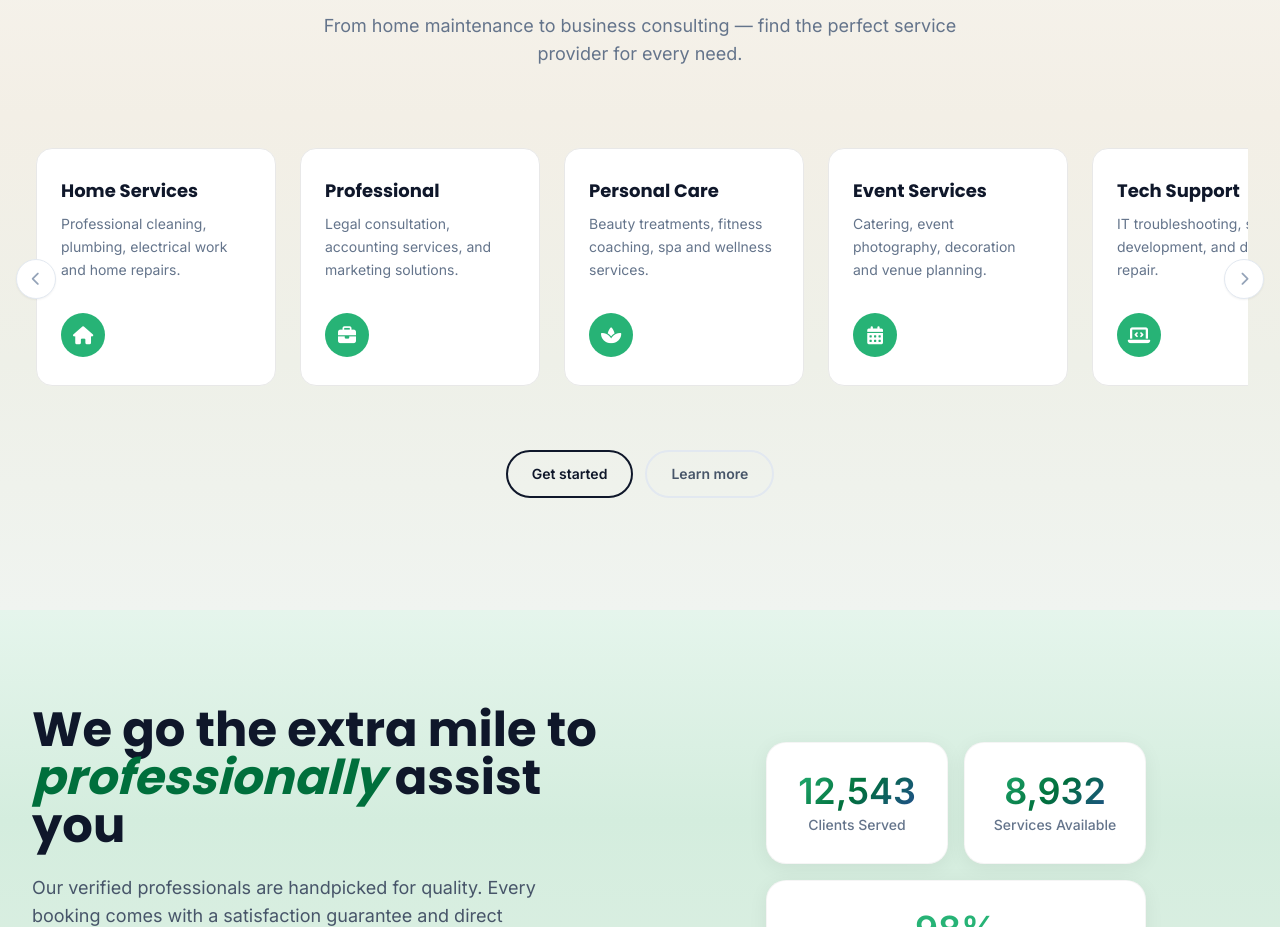
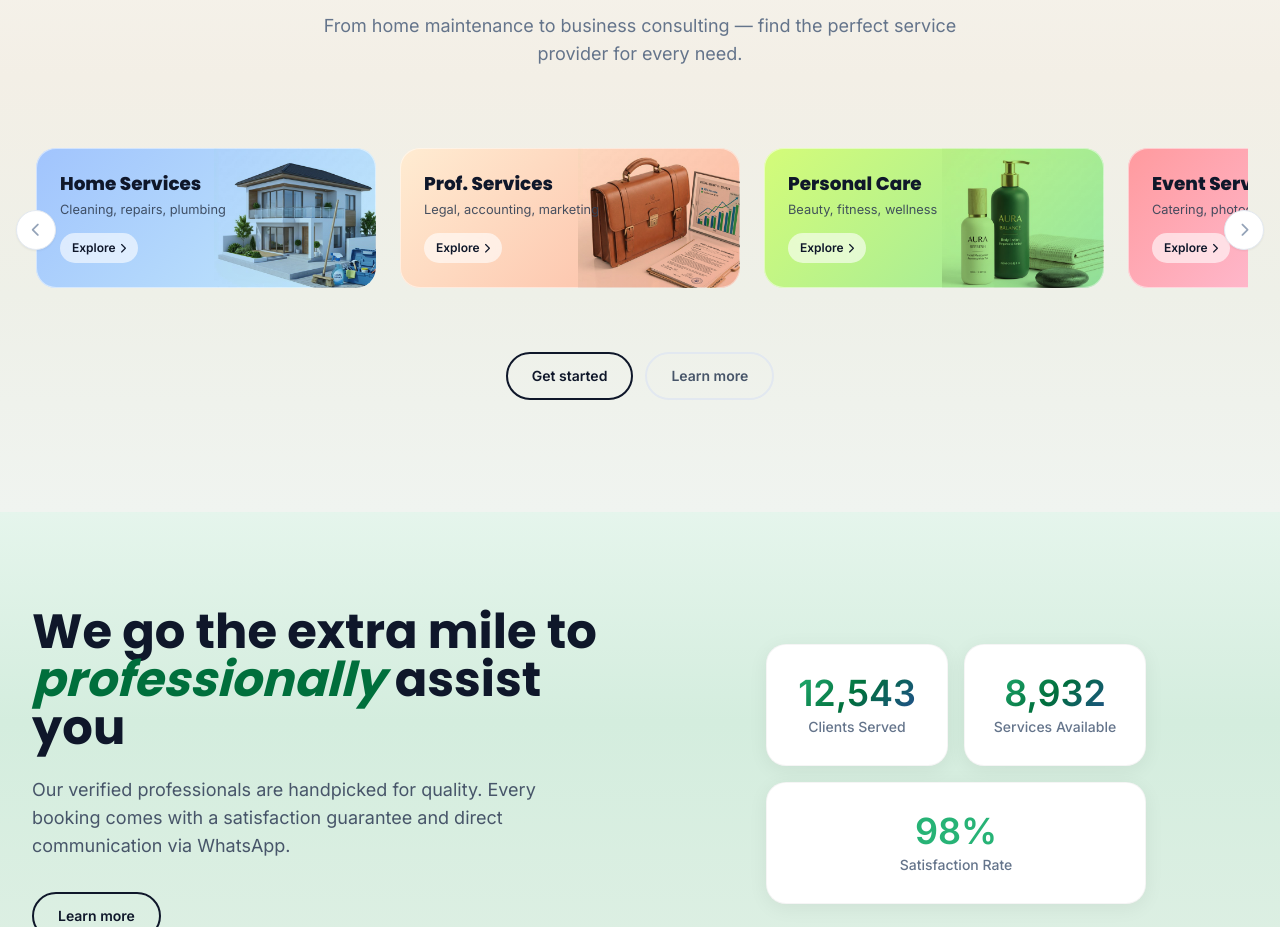
Before and after one commit to Godpixelthereal/Serva, a plain HTML site: page index.html in a window 1280 px wide. Shown: the part 1188-2115 px from the top of the page. Drawn offline with nearby package versions, Linux system fonts and the light colour scheme.

Commit message:
Revamp category cards to horizontal layout with right-aligned visuals and soft gradient backgrounds

```diff
--- a/index.html
+++ b/index.html
@@ -236,50 +236,59 @@
                     <div class="relative">
                         <div class="flex gap-5 sm:gap-6 overflow-x-auto pb-6 px-1 hide-scrollbar snap-x snap-mandatory scroll-smooth"
                             id="serviceCardsScroll">
-                            <div class="service-card-new snap-center" onclick="showCategoryServices('home')">
-                                <h3 class="text-lg font-bold text-slate-900 mb-2 font-display">Home Services</h3>
-                                <p class="text-sm text-slate-500 mb-8 leading-relaxed">Professional cleaning, plumbing,
-                                    electrical work and home repairs.</p>
-                                <div
-                                    class="w-11 h-11 rounded-full bg-serva-500 text-white flex items-center justify-center text-lg">
-                                    <i class="fas fa-home"></i>
+                            <div class="category-card-v3 snap-center shrink-0 w-[300px] sm:w-[340px]" style="background: linear-gradient(135deg, #a1c4fd 0%, #c2e9fb 100%);" onclick="showCategoryServices('home')">
+                                <div class="cat-v3-content">
+                                    <h3 class="cat-v3-title">Home Services</h3>
+                                    <p class="cat-v3-desc">Cleaning, repairs, plumbing</p>
+                                    <div class="cat-v3-btn">
+                                        Explore <i class="fas fa-chevron-right text-[10px]"></i>
+                                    </div>
                                 </div>
+                                <img src="cat-home.png" alt="Home Services" class="cat-v3-visual">
                             </div>
-                            <div class="service-card-new snap-center" onclick="showCategoryServices('professional')">
-                                <h3 class="text-lg font-bold text-slate-900 mb-2 font-display">Professional</h3>
-                                <p class="text-sm text-slate-500 mb-8 leading-relaxed">Legal consultation, accounting
-                                    services, and marketing solutions.</p>
-                                <div
-                                    class="w-11 h-11 rounded-full bg-serva-500 text-white flex items-center justify-center text-lg">
-                                    <i class="fas fa-briefcase"></i>
+
+                            <div class="category-card-v3 snap-center shrink-0 w-[300px] sm:w-[340px]" style="background: linear-gradient(135deg, #ffecd2 0%, #fcb69f 100%);" onclick="showCategoryServices('professional')">
+                                <div class="cat-v3-content">
+                                    <h3 class="cat-v3-title">Prof. Services</h3>
+                                    <p class="cat-v3-desc">Legal, accounting, marketing</p>
+                                    <div class="cat-v3-btn">
+                                        Explore <i class="fas fa-chevron-right text-[10px]"></i>
+                                    </div>
                                 </div>
+                                <img src="cat-professional.png" alt="Professional Services" class="cat-v3-visual">
                             </div>
-                            <div class="service-card-new snap-center" onclick="showCategoryServices('personal')">
-                                <h3 class="text-lg font-bold text-slate-900 mb-2 font-display">Personal Care</h3>
-                                <p class="text-sm text-slate-500 mb-8 leading-relaxed">Beauty treatments, fitness
-                                    coaching, spa and wellness services.</p>
-                                <div
-                                    class="w-11 h-11 rounded-full bg-serva-500 text-white flex items-center justify-center text-lg">
-                                    <i class="fas fa-spa"></i>
+
+                            <div class="category-card-v3 snap-center shrink-0 w-[300px] sm:w-[340px]" style="background: linear-gradient(135deg, #d4fc79 0%, #96e6a1 100%);" onclick="showCategoryServices('personal')">
+                                <div class="cat-v3-content">
+                                    <h3 class="cat-v3-title">Personal Care</h3>
+                                    <p class="cat-v3-desc">Beauty, fitness, wellness</p>
+                                    <div class="cat-v3-btn">
+                                        Explore <i class="fas fa-chevron-right text-[10px]"></i>
+                                    </div>
                                 </div>
+                                <img src="cat-personal.png" alt="Personal Care" class="cat-v3-visual">
                             </div>
-                            <div class="service-card-new snap-center" onclick="showCategoryServices('events')">
-                                <h3 class="text-lg font-bold text-slate-900 mb-2 font-display">Event Services</h3>
-                                <p class="text-sm text-slate-500 mb-8 leading-relaxed">Catering, event photography,
-                                    decoration and venue planning.</p>
-                                <div
-                                    class="w-11 h-11 rounded-full bg-serva-500 text-white flex items-center justify-center text-lg">
-                                    <i class="fas fa-calendar-alt"></i>
+
+                            <div class="category-card-v3 snap-center shrink-0 w-[300px] sm:w-[340px]" style="background: linear-gradient(135deg, #ff9a9e 0%, #fecfef 100%);" onclick="showCategoryServices('events')">
+                                <div class="cat-v3-content">
+                                    <h3 class="cat-v3-title">Event Services</h3>
+                                    <p class="cat-v3-desc">Catering, photography, decor</p>
+                                    <div class="cat-v3-btn">
+                                        Explore <i class="fas fa-chevron-right text-[10px]"></i>
+                                    </div>
                                 </div>
+                                <div class="cat-v3-emoji">🎈</div>
                             </div>
-                            <div class="service-card-new snap-center" onclick="showCategoryServices('tech')">
-                                <h3 class="text-lg font-bold text-slate-900 mb-2 font-display">Tech Support</h3>
-                                <p class="text-sm text-slate-500 mb-8 leading-relaxed">IT troubleshooting, software
-                                    development, and device repair.</p>
-                                <div
-                                    class="w-11 h-11 rounded-full bg-serva-500 text-white flex items-center justify-center text-lg">
-                                    <i class="fas fa-laptop-code"></i>
+
+                            <div class="category-card-v3 snap-center shrink-0 w-[300px] sm:w-[340px]" style="background: linear-gradient(135deg, #f5f7fa 0%, #c3cfe2 100%);" onclick="showCategoryServices('tech')">
+                                <div class="cat-v3-content">
+                                    <h3 class="cat-v3-title">Tech Support</h3>
+                                    <p class="cat-v3-desc">IT support, coding, repair</p>
+                                    <div class="cat-v3-btn">
+                                        Explore <i class="fas fa-chevron-right text-[10px]"></i>
+                                    </div>
                                 </div>
+                                <div class="cat-v3-emoji">💻</div>
                             </div>
                         </div>
                         <!-- Navigation arrows -->
--- a/script.js
+++ b/script.js
@@ -1,11 +1,11 @@
 // Data
 const categories = [
-    { id: 'home', name: 'Home Services', icon: 'fa-home', description: 'Cleaning, repairs, plumbing', gradient: 'linear-gradient(135deg, #667eea, #764ba2)' },
-    { id: 'professional', name: 'Professional Services', icon: 'fa-briefcase', description: 'Legal, accounting, marketing', gradient: 'linear-gradient(135deg, #f093fb, #f5576c)' },
-    { id: 'personal', name: 'Personal Care', icon: 'fa-spa', description: 'Beauty, fitness, wellness', gradient: 'linear-gradient(135deg, #4facfe, #00f2fe)' },
-    { id: 'events', name: 'Event Services', icon: 'fa-calendar-star', description: 'Catering, photography, decor', gradient: 'linear-gradient(135deg, #43e97b, #38f9d7)' },
-    { id: 'tech', name: 'Tech Support', icon: 'fa-laptop-code', description: 'IT support, coding, repair', gradient: 'linear-gradient(135deg, #fa709a, #fee140)' },
-    { id: 'transport', name: 'Transport', icon: 'fa-car', description: 'Moving, delivery, logistics', gradient: 'linear-gradient(135deg, #a18cd1, #fbc2eb)' }
+    { id: 'home', name: 'Home Services', type: 'image', visual: 'cat-home.png', gradient: 'linear-gradient(135deg, #a1c4fd 0%, #c2e9fb 100%)', description: 'Cleaning, repairs, plumbing' },
+    { id: 'professional', name: 'Prof. Services', type: 'image', visual: 'cat-professional.png', gradient: 'linear-gradient(135deg, #ffecd2 0%, #fcb69f 100%)', description: 'Legal, accounting, marketing' },
+    { id: 'personal', name: 'Personal Care', type: 'image', visual: 'cat-personal.png', gradient: 'linear-gradient(135deg, #d4fc79 0%, #96e6a1 100%)', description: 'Beauty, fitness, wellness' },
+    { id: 'events', name: 'Event Services', type: 'emoji', visual: '🎈', gradient: 'linear-gradient(135deg, #ff9a9e 0%, #fecfef 100%)', description: 'Catering, photography, decor' },
+    { id: 'tech', name: 'Tech Support', type: 'emoji', visual: '💻', gradient: 'linear-gradient(135deg, #f5f7fa 0%, #c3cfe2 100%)', description: 'IT support, coding, repair' },
+    { id: 'transport', name: 'Transport', type: 'emoji', visual: '📦', gradient: 'linear-gradient(135deg, #f6d365 0%, #fda085 100%)', description: 'Moving, delivery, logistics' }
 ];
 
 const allServices = [
@@ -41,16 +41,18 @@ function renderCategories() {
     const serviceCounts = {};
     categories.forEach(cat => { serviceCounts[cat.id] = allServices.filter(s => s.catId === cat.id).length; });
     grid.innerHTML = categories.map(cat => `
-        <div class="category-card-v2 group" onclick="showCategoryServices('${cat.id}')">
-            <div class="cat-icon-v2" style="background: ${cat.gradient};">
-                <i class="fas ${cat.icon}"></i>
+        <div class="category-card-v3" style="background: ${cat.gradient};" onclick="showCategoryServices('${cat.id}')">
+            <div class="cat-v3-content">
+                <h3 class="cat-v3-title">${cat.name}</h3>
+                <p class="cat-v3-desc">${cat.description}</p>
+                <div class="cat-v3-btn">
+                    ${serviceCounts[cat.id]} service${serviceCounts[cat.id] !== 1 ? 's' : ''} <i class="fas fa-chevron-right text-[10px]"></i>
+                </div>
             </div>
-            <h3 class="text-xl font-bold mb-2 font-display text-slate-900">${cat.name}</h3>
-            <p class="text-slate-400 text-sm leading-relaxed mb-5">${cat.description}</p>
-            <div class="flex items-center justify-between mt-auto">
-                <span class="text-xs font-bold text-serva-500 bg-serva-50 px-3 py-1 rounded-full">${serviceCounts[cat.id]} service${serviceCounts[cat.id] !== 1 ? 's' : ''}</span>
-                <span class="text-slate-300 group-hover:text-serva-500 group-hover:translate-x-1 transition-all"><i class="fas fa-arrow-right"></i></span>
-            </div>
+            ${cat.type === 'image'
+                ? `<img src="${cat.visual}" alt="${cat.name}" class="cat-v3-visual">`
+                : `<div class="cat-v3-emoji">${cat.visual}</div>`
+            }
         </div>
     `).join('');
 }
--- a/style.css
+++ b/style.css
@@ -506,41 +506,101 @@ h6 {
     transform: translateY(-2px);
 }
 
-/* Premium Category Cards */
-.category-card-v2 {
-    background: white;
-    border: 1px solid #e8e8e8;
-    border-radius: 24px;
-    padding: 32px 28px;
+/* Horizontal Category Cards v3 */
+.category-card-v3 {
+    position: relative;
+    border-radius: 20px;
+    padding: 24px;
+    overflow: hidden;
     cursor: pointer;
     transition: all 0.4s cubic-bezier(0.4, 0, 0.2, 1);
     display: flex;
-    flex-direction: column;
+    align-items: center;
+    min-height: 140px;
+    box-shadow: inset 0 0 0 1px rgba(255, 255, 255, 0.5);
 }
 
-.category-card-v2:hover {
-    border-color: transparent;
-    transform: translateY(-8px);
-    box-shadow: 0 20px 50px rgba(0, 0, 0, 0.1);
+.category-card-v3:hover {
+    transform: translateY(-4px);
+    box-shadow: 0 16px 32px rgba(0, 0, 0, 0.08), inset 0 0 0 1px rgba(255, 255, 255, 0.8);
 }
 
-.cat-icon-v2 {
-    width: 56px;
-    height: 56px;
-    border-radius: 18px;
+.cat-v3-content {
+    position: relative;
+    z-index: 10;
+    max-width: 65%;
     display: flex;
-    align-items: center;
-    justify-content: center;
-    font-size: 1.25rem;
-    color: white;
-    margin-bottom: 20px;
-    transition: all 0.4s ease;
-    box-shadow: 0 8px 20px rgba(0, 0, 0, 0.12);
+    flex-direction: column;
+    align-items: flex-start;
 }
 
-.category-card-v2:hover .cat-icon-v2 {
-    transform: scale(1.12) rotate(5deg);
-    box-shadow: 0 12px 28px rgba(0, 0, 0, 0.18);
+.cat-v3-title {
+    font-size: 1.15rem;
+    font-weight: 800;
+    color: #0f172a;
+    margin-bottom: 6px;
+    font-family: 'Poppins', sans-serif;
+    line-height: 1.2;
+}
+
+.cat-v3-desc {
+    font-size: 0.8rem;
+    color: #334155;
+    margin-bottom: 14px;
+    line-height: 1.4;
+    opacity: 0.9;
+}
+
+.cat-v3-btn {
+    display: inline-flex;
+    align-items: center;
+    gap: 4px;
+    padding: 6px 12px;
+    background: rgba(255, 255, 255, 0.6);
+    backdrop-filter: blur(8px);
+    border-radius: 999px;
+    font-size: 0.75rem;
+    font-weight: 700;
+    color: #0f172a;
+    transition: all 0.3s ease;
+}
+
+.category-card-v3:hover .cat-v3-btn {
+    background: white;
+    transform: translateX(4px);
+    box-shadow: 0 4px 12px rgba(0, 0, 0, 0.05);
+}
+
+.cat-v3-visual {
+    position: absolute;
+    right: -20px;
+    top: 50%;
+    transform: translateY(-50%);
+    height: 130%;
+    object-fit: contain;
+    mix-blend-mode: multiply;
+    transition: transform 0.5s cubic-bezier(0.4, 0, 0.2, 1);
+    pointer-events: none;
+    opacity: 0.95;
+}
+
+.category-card-v3:hover .cat-v3-visual {
+    transform: translateY(-50%) scale(1.05);
+}
+
+.cat-v3-emoji {
+    position: absolute;
+    right: 8px;
+    top: 50%;
+    transform: translateY(-50%);
+    font-size: 5rem;
+    filter: drop-shadow(0 15px 25px rgba(0, 0, 0, 0.15));
+    transition: transform 0.5s cubic-bezier(0.4, 0, 0.2, 1);
+    pointer-events: none;
+}
+
+.category-card-v3:hover .cat-v3-emoji {
+    transform: translateY(-50%) scale(1.1) rotate(-5deg);
 }
 
 /* Provider Cards V2 */
```
Also changed, not shown: cat-home.png (added), cat-personal.png (added), cat-professional.png (added).
